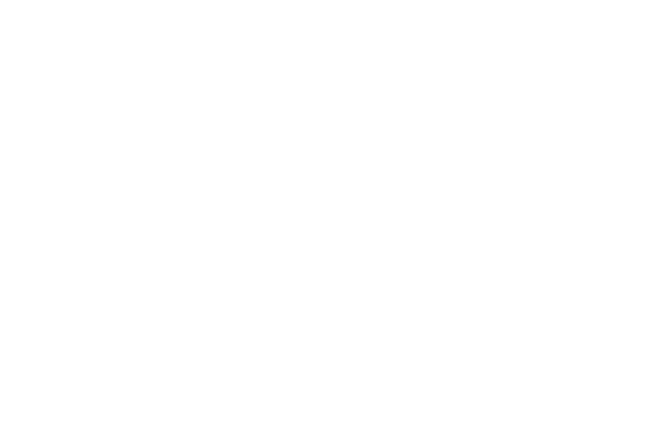
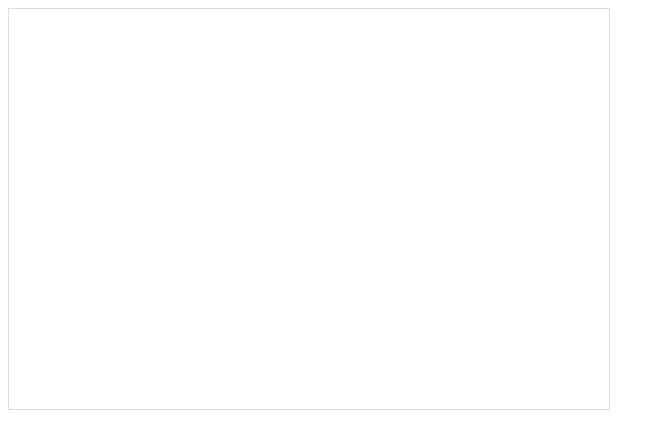
Before and after one commit to petercollingridge/hexytobots, a plain HTML site: page index.html in a window 1280 px wide. Shown: the full height of the page, 0-665 px from the left. Drawn offline with Linux system fonts and the light colour scheme.

Commit message:
Add basic canvas

```diff
--- a/index.html
+++ b/index.html
@@ -11,6 +11,7 @@
 
 <body>
     <div id="sim"></div>
+    <script src="js/utils.js"></script>
     <script src="js/simulation.js"></script>
 
     </body>
--- a/js/simulation.js
+++ b/js/simulation.js
@@ -0,0 +1,10 @@
+const CANVAS_WIDTH = 600;
+const CANVAS_HEIGHT = 400;
+
+const container = document.getElementById('sim');
+const canvas = createElement('canvas')
+  .attr({
+    width: CANVAS_WIDTH,
+    height: CANVAS_HEIGHT
+  })
+  .addTo(container);
--- /dev/null
+++ b/js/utils.js
@@ -0,0 +1,47 @@
+function createElement(tag) {
+  const element = document.createElement(tag);
+
+  const obj = {
+      element,
+      attr: (attributes) => {
+          for (const key in attributes) {
+              element.setAttribute(key, attributes[key]);
+          }
+          return obj;
+      },
+      addClass: (className) => {
+        element.classList.add(className);
+        return obj;
+      },
+      addElement(tag) {
+          const childElement = createElement(tag).addTo(this);
+          return childElement;
+      },
+      addEventListener: (type, func) => {
+          element.addEventListener(type, func);
+          return obj;
+      },
+      text: (text) => {
+          element.innerHTML = text;
+          return obj;
+      },
+      css: (styles) => {
+          let cssString = ''
+          for (const key in styles) {
+              cssString += `${key}: ${styles[key]};`;
+          }
+          element.style.cssText = cssString;
+          return obj;
+      },
+      addTo: (parent) => {
+          parent.appendChild(element);
+          return obj;
+      },
+      appendChild: (child) => {
+          element.appendChild(child);
+          return obj;
+      }
+  };
+
+  return obj;
+}
--- a/styles/styles.css
+++ b/styles/styles.css
@@ -0,0 +1,3 @@
+canvas {
+  border: 1px solid #ddd;
+}
```
